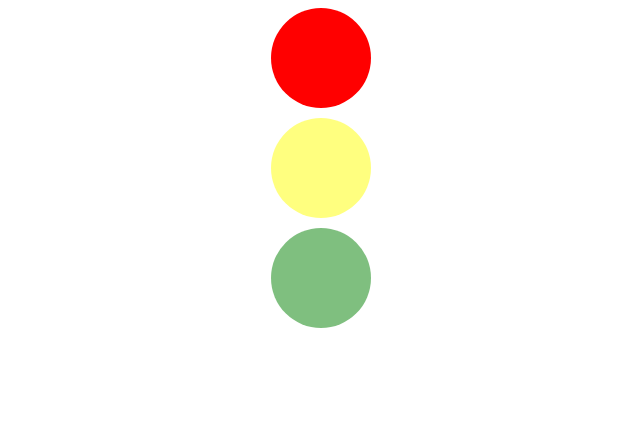
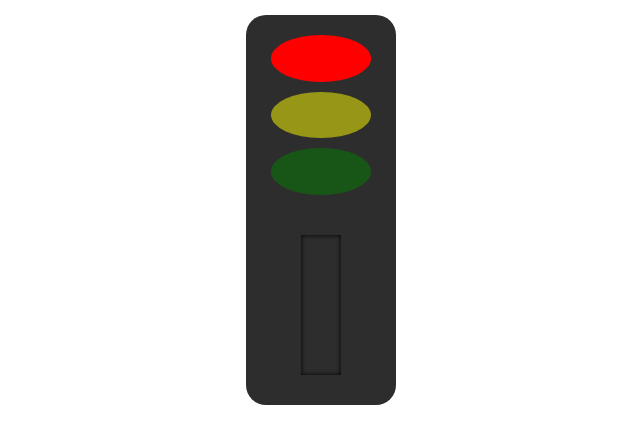
Before and after one commit to KseniaResch/JavaScript-training, a plain HTML site: page TrafficLight/index.html in a window 1280 px wide. Shown: the whole page, without its empty margins (319-959 px from the left). Drawn offline with Linux system fonts and the light colour scheme.

Commit message:
setinterval added working on the optic

```diff
--- a/TrafficLight/index.html
+++ b/TrafficLight/index.html
@@ -9,14 +9,17 @@
 <body>
  <div class="container">
 
+
    <div class="circle" id="red"></div>
    <div class="circle" id="yellow"></div>
    <div class="circle" id="green"></div>
 
+   <div id="line1"></div>
+   <div id="line2"></div>
+
+ </div>
 
 
-
- </div>
 
 
   <script src="index.js"></script>
--- a/TrafficLight/index.js
+++ b/TrafficLight/index.js
@@ -27,8 +27,22 @@ const start = () => {
 
     setTimeout(() => {
         switchOff("red");
-        switchOff("yellow")
+        switchOff("yellow");
+        switchOn("green");
+
     }, 10000);
+
+     setTimeout(() => {
+     switchOn("yellow");
+    }, 17000);
+
+    setTimeout(() => {
+     switchOff("green")
+     switchOff("yellow")
+    }, 20000);
+
 }
 
+
 start();
+setInterval(start, 20000)
--- a/TrafficLight/style.css
+++ b/TrafficLight/style.css
@@ -1,9 +1,28 @@
+
+body {
+  margin: 0;
+  height: 100vh;
+  display: flex;
+  justify-content: center;
+  align-items: center;
+
+}
+
 .container  {
     display: flex;
     flex-direction: column;
     justify-content: center;
     align-items: center;
     gap: 10px;
+    background-color:rgb(46, 45, 45);
+    width: 150px;
+    border-radius: 20px;
+    height: 350px;
+    padding-top: 20;
+    padding-bottom: 20;
+    margin-bottom: 380;
+
+
 }
 
 .circle {
@@ -15,6 +34,7 @@
 }
 #red {
     background-color: red;
+
 }
 
 
@@ -27,3 +47,11 @@
     background-color: green;
 
 }
+
+#line1{
+    width: 40px;
+  height: 300px;
+  background: rgb(46, 45, 45);
+  margin-top: 30px;
+  box-shadow: inset 0 0 5px #000;
+}
```
